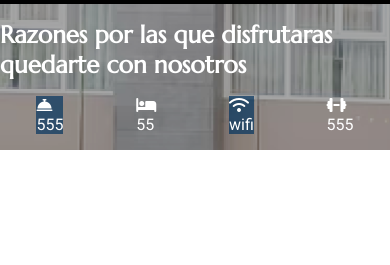
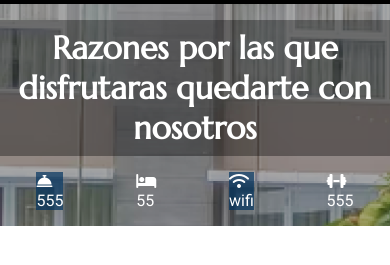
Before and after one commit to Lunabluew/taller0, a plain HTML site: page index.html in a window 390 px wide. Shown: the part 141-406 px from the top of the page. Drawn offline with Linux system fonts and the light colour scheme.

```diff
--- a/CSS/estilos.css
+++ b/CSS/estilos.css
@@ -81,7 +81,7 @@
     margin-bottom: 1rem;
 }
 
-.features-tittle{
+.feature-tittle{
     background-color: rgba(0, 0, 0, 0.35);
     width: 100%;
     text-align: center;
```
Also changed, not shown: index.html (+0 -1 lines).
